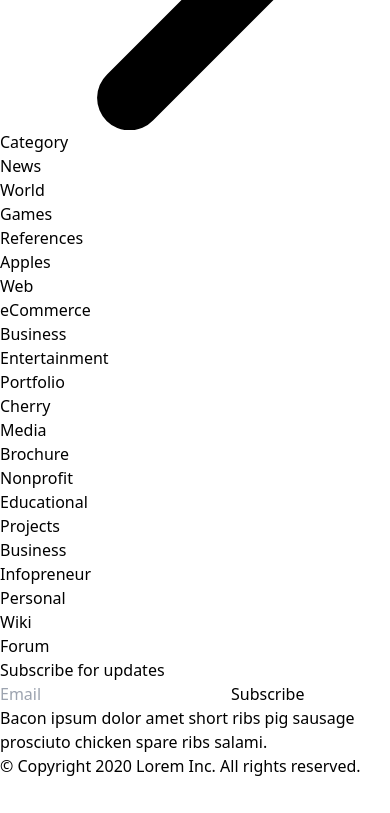
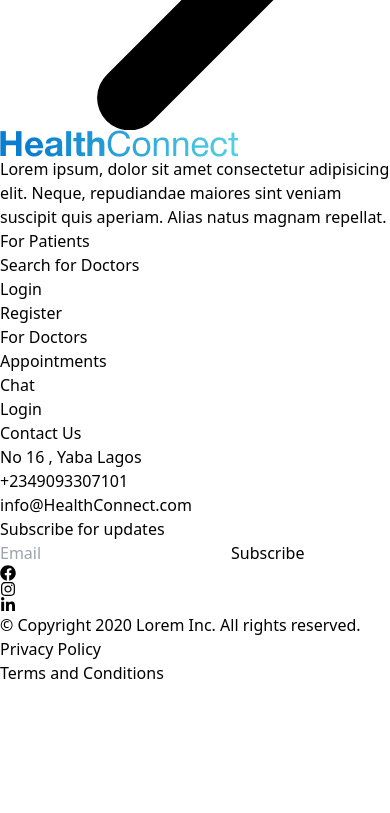
Before and after one commit to Rasheed124/Health-Medical-App, a React (Vite) app: page / in a window 390 px wide. Shown: the part 9200-10013 px from the top of the page. After the commit the page ends 9885 px from the top, so only its background shows below. Built offline with nearby package versions, Linux system fonts and the light colour scheme.

Commit message:
site completed

```diff
--- a/src/components/Footer.jsx
+++ b/src/components/Footer.jsx
@@ -1,14 +1,23 @@
 import React from "react";
-
+import health from "../../src/assets/Health.png";
+import { FaInstagram, FaLinkedinIn, FaFacebook } from "react-icons/fa";
 export default function Footer() {
   return (
     <footer className="bg-slate-100">
-      <div className="px-4 pt-16 mx-auto sm:max-w-xl md:max-w-full lg:max-w-screen-xl md:px-24 lg:px-8">
-        <div className="grid row-gap-10 mb-8 lg:grid-cols-6">
-          <div className="grid grid-cols-2 gap-5 row-gap-8 lg:col-span-4 md:grid-cols-4">
+      <div className=" py-10 px-6">
+        <div className="grid lg:max-w-[900px] sl:max-w-[1200px] m-auto md:grid-cols-2 gap-10 px-6 sl:px-0  ">
+          <div className=" max-w-[400px]">
+            <img src={health} alt="" />
+            <p className=" pt-3">
+              Lorem ipsum, dolor sit amet consectetur adipisicing elit. Neque,
+              repudiandae maiores sint veniam suscipit quis aperiam. Alias natus
+              magnam repellat.
+            </p>
+          </div>
+          <div className="grid md:grid-cols-2 gap-10 lg:grid-cols-3 max-w-[500px] ">
             <div>
-              <p className="font-medium tracking-wide text-[#0A7DCF]">
-                Category
+              <p className="font-medium text-[1.2rem] tracking-wide text-[#0A7DCF]">
+                For Patients
               </p>
               <ul className="mt-2 space-y-2">
                 <li>
@@ -16,7 +25,7 @@ export default function Footer() {
                     href="/"
                     className="text-gray-500 transition-colors duration-300 hover:text-deep-purple-accent-200"
                   >
-                    News
+                    Search for Doctors
                   </a>
                 </li>
                 <li>
@@ -24,7 +33,7 @@ export default function Footer() {
                     href="/"
                     className="text-gray-500 transition-colors duration-300 hover:text-deep-purple-accent-200"
                   >
-                    World
+                    Login
                   </a>
                 </li>
                 <li>
@@ -32,7 +41,22 @@ export default function Footer() {
                     href="/"
                     className="text-gray-500 transition-colors duration-300 hover:text-deep-purple-accent-200"
                   >
-                    Games
+                    Register
+                  </a>
+                </li>
+              </ul>
+            </div>
+            <div>
+              <p className="font-medium tracking-wide text-[1.2rem] text-[#0A7DCF]">
+                For Doctors
+              </p>
+              <ul className="mt-2 space-y-2">
+                <li>
+                  <a
+                    href="/"
+                    className="text-gray-500 transition-colors duration-300 hover:text-deep-purple-accent-200"
+                  >
+                    Appointments
                   </a>
                 </li>
                 <li>
@@ -40,20 +64,7 @@ export default function Footer() {
                     href="/"
                     className="text-gray-500 transition-colors duration-300 hover:text-deep-purple-accent-200"
                   >
-                    References
-                  </a>
-                </li>
-              </ul>
-            </div>
-            <div>
-              <p className="font-medium tracking-wide text-[#0A7DCF]">Apples</p>
-              <ul className="mt-2 space-y-2">
-                <li>
-                  <a
-                    href="/"
-                    className="text-gray-500 transition-colors duration-300 hover:text-deep-purple-accent-200"
-                  >
-                    Web
+                    Chat
                   </a>
                 </li>
                 <li>
@@ -61,174 +72,60 @@ export default function Footer() {
                     href="/"
                     className="text-gray-500 transition-colors duration-300 hover:text-deep-purple-accent-200"
                   >
-                    eCommerce
-                  </a>
-                </li>
-                <li>
-                  <a
-                    href="/"
-                    className="text-gray-500 transition-colors duration-300 hover:text-deep-purple-accent-200"
-                  >
-                    Business
-                  </a>
-                </li>
-                <li>
-                  <a
-                    href="/"
-                    className="text-gray-500 transition-colors duration-300 hover:text-deep-purple-accent-200"
-                  >
-                    Entertainment
-                  </a>
-                </li>
-                <li>
-                  <a
-                    href="/"
-                    className="text-gray-500 transition-colors duration-300 hover:text-deep-purple-accent-200"
-                  >
-                    Portfolio
+                    Login
                   </a>
                 </li>
               </ul>
             </div>
             <div>
-              <p className="font-medium tracking-wide text-[#0A7DCF]">Cherry</p>
-              <ul className="mt-2 space-y-2">
-                <li>
-                  <a
-                    href="/"
-                    className="text-gray-500 transition-colors duration-300 hover:text-deep-purple-accent-200"
-                  >
-                    Media
-                  </a>
-                </li>
-                <li>
-                  <a
-                    href="/"
-                    className="text-gray-500 transition-colors duration-300 hover:text-deep-purple-accent-200"
-                  >
-                    Brochure
-                  </a>
-                </li>
-                <li>
-                  <a
-                    href="/"
-                    className="text-gray-500 transition-colors duration-300 hover:text-deep-purple-accent-200"
-                  >
-                    Nonprofit
-                  </a>
-                </li>
-                <li>
-                  <a
-                    href="/"
-                    className="text-gray-500 transition-colors duration-300 hover:text-deep-purple-accent-200"
-                  >
-                    Educational
-                  </a>
-                </li>
-                <li>
-                  <a
-                    href="/"
-                    className="text-gray-500 transition-colors duration-300 hover:text-deep-purple-accent-200"
-                  >
-                    Projects
-                  </a>
-                </li>
-              </ul>
-            </div>
-            <div>
-              <p className="font-medium tracking-wide text-[#0A7DCF]">
-                Business
+              <p className="font-medium tracking-wide text-[1.2rem] text-[#0A7DCF]">
+                Contact Us
               </p>
               <ul className="mt-2 space-y-2">
-                <li>
-                  <a
-                    href="/"
-                    className="text-gray-500 transition-colors duration-300 hover:text-deep-purple-accent-200"
-                  >
-                    Infopreneur
-                  </a>
-                </li>
-                <li>
-                  <a
-                    href="/"
-                    className="text-gray-500 transition-colors duration-300 hover:text-deep-purple-accent-200"
-                  >
-                    Personal
-                  </a>
-                </li>
-                <li>
-                  <a
-                    href="/"
-                    className="text-gray-500 transition-colors duration-300 hover:text-deep-purple-accent-200"
-                  >
-                    Wiki
-                  </a>
-                </li>
-                <li>
-                  <a
-                    href="/"
-                    className="text-gray-500 transition-colors duration-300 hover:text-deep-purple-accent-200"
-                  >
-                    Forum
-                  </a>
-                </li>
+                <li>No 16 , Yaba Lagos</li>
+                <li>+2349093307101</li>
+                <li>info@HealthConnect.com</li>
               </ul>
             </div>
           </div>
-          <div className="md:max-w-md lg:col-span-2">
-            <span className="text-base font-medium tracking-wide text-[#0A7DCF]">
+          <div className=" max-w-[400px]">
+            <span className=" text-[#0A7DCF] text-xl">
               Subscribe for updates
             </span>
-            <form className="flex flex-col mt-4 md:flex-row">
+            <form className=" flex gap-2 pt-2 ">
               <input
                 placeholder="Email"
                 required
-                type="text"
-                className="flex-grow w-full h-12 px-4 mb-3 transition duration-200 bg-white border border-[#0A7DCF] rounded shadow-sm appearance-none md:mr-2 md:mb-0 focus:border-deep-purple-accent-400 focus:outline-none focus:shadow-outline"
+                type="email"
+                className=" py-2 pl-3 w-full border border-[#0A7DCF] outline-[#0A7DCF] "
               />
               <button
                 type="submit"
-                className="inline-flex items-center justify-center h-12 px-6 font-medium tracking-wide text-white transition duration-200 rounded shadow-md bg-[#0A7DCF] hover:bg-[#0A7DCF]/80 focus:shadow-outline focus:outline-none"
+                className=" bg-[#0A7DCF] py-2 px-5 rounded-md text-white"
               >
                 Subscribe
               </button>
             </form>
-            <p className="mt-4 text-sm text-gray-500">
-              Bacon ipsum dolor amet short ribs pig sausage prosciuto chicken
-              spare ribs salami.
-            </p>
+            <div className=" flex gap-3 pt-4 pb-6">
+              <FaFacebook className=" text-2xl text-[#0A7DCF] " />
+              <FaInstagram className=" text-2xl text-[#0A7DCF]" />
+              <FaLinkedinIn className=" text-2xl text-[#0A7DCF]" />
+            </div>
           </div>
         </div>
-        <div className="flex flex-col justify-between pt-5 pb-10 border-t border-gray-800 sm:flex-row">
-          <p className="text-sm text-gray-500">
+        <div className="flex flex-col md:flex-row justify-between pt-5  max-w-[1200px] m-auto border-t text-center md:text-start border-[#0A7DCF] sm:flex-row">
+          <p className="text-[1rem]  text-[#0A7DCF]">
             © Copyright 2020 Lorem Inc. All rights reserved.
           </p>
-          <div className="flex items-center mt-4 space-x-4 sm:mt-0">
-            <a
-              href="/"
-              className="text-gray-500 transition-colors duration-300 hover:text-teal-accent-400"
-            >
-              <svg viewBox="0 0 24 24" fill="currentColor" className="h-5">
-                <path d="M24,4.6c-0.9,0.4-1.8,0.7-2.8,0.8c1-0.6,1.8-1.6,2.2-2.7c-1,0.6-2,1-3.1,1.2c-0.9-1-2.2-1.6-3.6-1.6 c-2.7,0-4.9,2.2-4.9,4.9c0,0.4,0,0.8,0.1,1.1C7.7,8.1,4.1,6.1,1.7,3.1C1.2,3.9,1,4.7,1,5.6c0,1.7,0.9,3.2,2.2,4.1 C2.4,9.7,1.6,9.5,1,9.1c0,0,0,0,0,0.1c0,2.4,1.7,4.4,3.9,4.8c-0.4,0.1-0.8,0.2-1.3,0.2c-0.3,0-0.6,0-0.9-0.1c0.6,2,2.4,3.4,4.6,3.4 c-1.7,1.3-3.8,2.1-6.1,2.1c-0.4,0-0.8,0-1.2-0.1c2.2,1.4,4.8,2.2,7.5,2.2c9.1,0,14-7.5,14-14c0-0.2,0-0.4,0-0.6 C22.5,6.4,23.3,5.5,24,4.6z" />
-              </svg>
-            </a>
-            <a
-              href="/"
-              className="text-gray-500 transition-colors duration-300 hover:text-teal-accent-400"
-            >
-              <svg viewBox="0 0 30 30" fill="currentColor" className="h-6">
-                <circle cx="15" cy="15" r="4" />
-                <path d="M19.999,3h-10C6.14,3,3,6.141,3,10.001v10C3,23.86,6.141,27,10.001,27h10C23.86,27,27,23.859,27,19.999v-10   C27,6.14,23.859,3,19.999,3z M15,21c-3.309,0-6-2.691-6-6s2.691-6,6-6s6,2.691,6,6S18.309,21,15,21z M22,9c-0.552,0-1-0.448-1-1   c0-0.552,0.448-1,1-1s1,0.448,1,1C23,8.552,22.552,9,22,9z" />
-              </svg>
-            </a>
-            <a
-              href="/"
-              className="text-gray-500 transition-colors duration-300 hover:text-teal-accent-400"
-            >
-              <svg viewBox="0 0 24 24" fill="currentColor" className="h-5">
-                <path d="M22,0H2C0.895,0,0,0.895,0,2v20c0,1.105,0.895,2,2,2h11v-9h-3v-4h3V8.413c0-3.1,1.893-4.788,4.659-4.788 c1.325,0,2.463,0.099,2.795,0.143v3.24l-1.918,0.001c-1.504,0-1.795,0.715-1.795,1.763V11h4.44l-1,4h-3.44v9H22c1.105,0,2-0.895,2-2 V2C24,0.895,23.105,0,22,0z" />
-              </svg>
-            </a>
+          <div className="">
+            <ul className=" flex   flex-col md:flex-row gap-3">
+              <li className=" border-r pr-3 text-[#0A7DCF] border-black">
+                <a href="/">Privacy Policy</a>
+              </li>
+              <li className="text-[#0A7DCF]">
+                <a href="/">Terms and Conditions</a>
+              </li>
+            </ul>
           </div>
         </div>
       </div>
--- a/src/components/sidebar/DoctorSidebar.jsx
+++ b/src/components/sidebar/DoctorSidebar.jsx
@@ -80,7 +80,7 @@ export default function DoctorSidebar() {
 
           <li>
             <Link
-              to={"/doctor/tracking-medication"}
+              to={"/doctor"}
               class="flex items-center gap-2 rounded-lg py-4 px-3 text-gray-700"
             >
               <LiaPillsSolid className="text-xl" />
```
